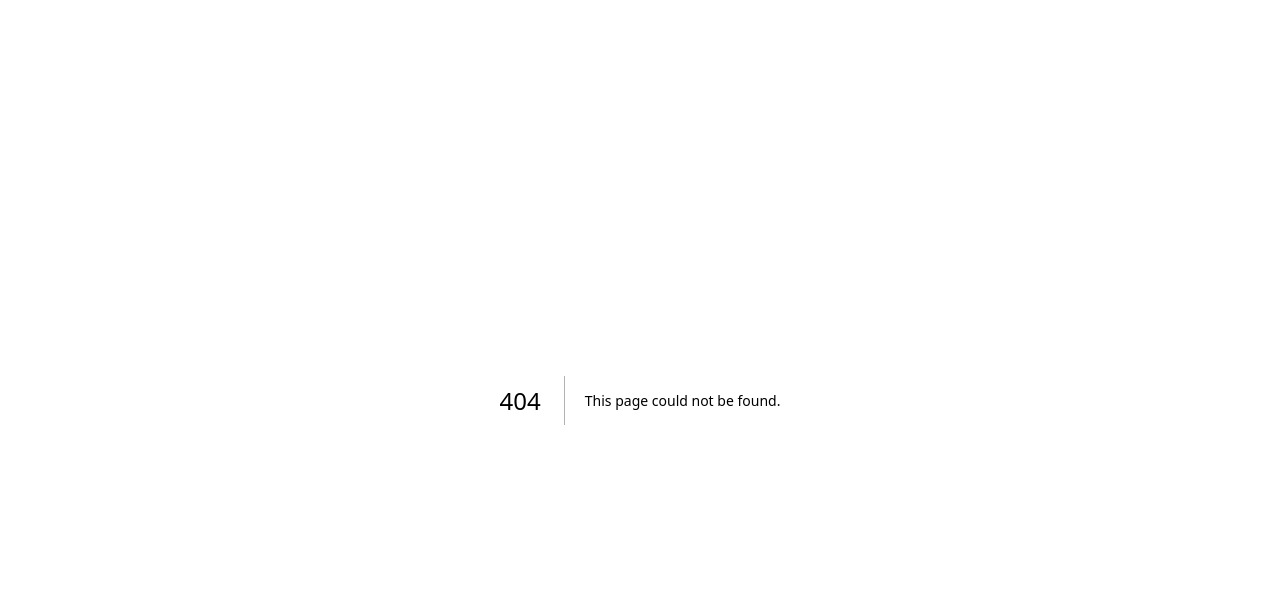
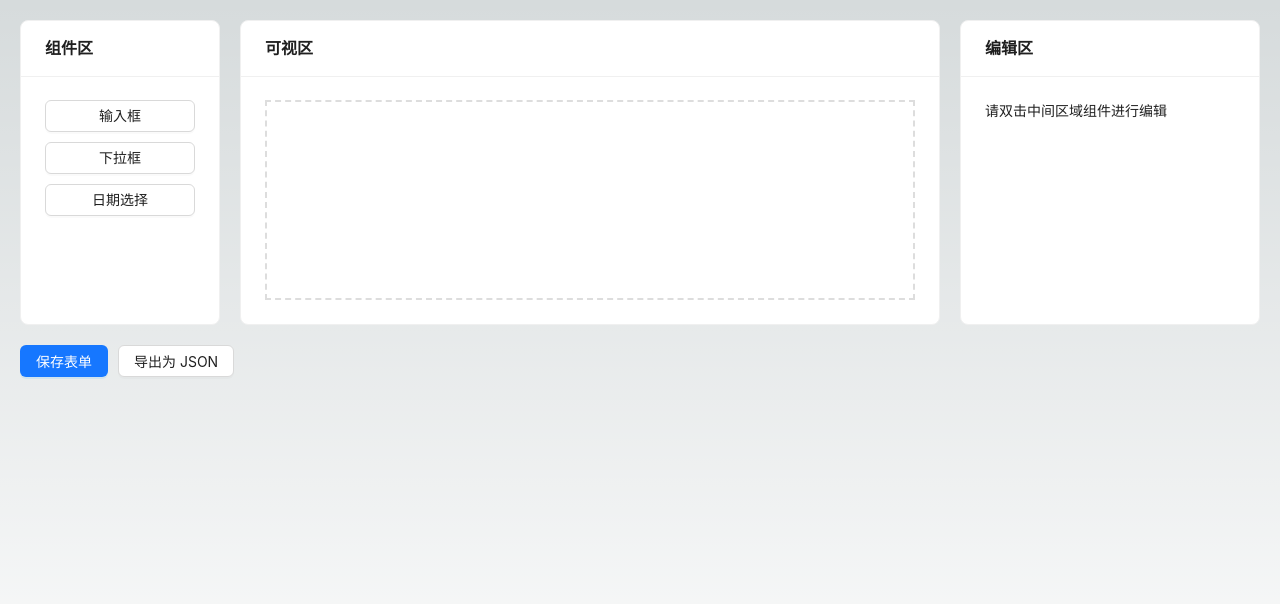
Before and after one commit to 345632828/nextjs-blog, a Next.js app: page /admin in a window 1280 px wide. Before the commit this address had no page. Shown: the top 604 px of the page. Built offline with nearby package versions, Linux system fonts and the light colour scheme.

Commit message:
表单设置器v1

```diff
--- /dev/null
+++ b/app/admin/layout.tsx
@@ -0,0 +1,12 @@
+import React from "react";
+import AntdContainer from "@/components/antdContainer";
+
+function adminLayout({
+    children,
+  }: {
+    children: React.ReactNode
+  }){
+  return <AntdContainer>{children}</AntdContainer>
+}
+
+export default adminLayout
--- /dev/null
+++ b/app/admin/page.tsx
@@ -0,0 +1,234 @@
+'use client';
+
+import { useState } from 'react';
+import { Input, Select, DatePicker, Button, Form, Card, message } from 'antd';
+import { useDrag, useDrop, DndProvider } from 'react-dnd';
+import { HTML5Backend } from 'react-dnd-html5-backend';
+
+const componentsList = [
+  { type: 'input', label: '输入框' },
+  { type: 'select', label: '下拉框' },
+  { type: 'date', label: '日期选择' },
+];
+
+const ItemType = 'FORM_COMPONENT';
+
+// 左侧：组件项
+const ComponentItem = ({ type, label, onBeforeDrag }: any) => {
+  const [{ isDragging }, drag] = useDrag(() => ({
+    type: ItemType,
+    item: { type }, // 这里是设置拖动的项
+    collect: (monitor) => ({
+      isDragging: monitor.isDragging(),
+    }),
+  }));
+
+  return (
+    <Button
+      ref={drag}
+      block
+      style={{ marginBottom: 10, opacity: isDragging ? 0.5 : 1 }}
+      onMouseDown={() => onBeforeDrag?.()} // 确保拖动开始前进行重置
+    >
+      {label}
+    </Button>
+  );
+};
+
+// 中间：单个表单组件
+const FormComponent = ({ comp, idx, moveComponent, onDoubleClick }: any) => {
+  const [, drop] = useDrop({
+    accept: ItemType,
+    hover: (item: any) => {
+      if (item.index !== undefined && item.index !== idx) {
+        moveComponent(item.index, idx);
+        item.index = idx;
+      }
+    },
+  });
+
+  const [{ isDragging }, drag] = useDrag(() => ({
+    type: ItemType,
+    item: { type: comp.type, index: idx }, // 绑定组件的索引
+    collect: (monitor) => ({
+      isDragging: monitor.isDragging(),
+    }),
+  }));
+
+  const renderComponent = (comp: any) => {
+    switch (comp.type) {
+      case 'input':
+        return <Input placeholder={comp.placeholder} />;
+      case 'select':
+        return (
+          <Select placeholder={comp.placeholder}>
+            <Select.Option value="1">选项1</Select.Option>
+            <Select.Option value="2">选项2</Select.Option>
+          </Select>
+        );
+      case 'date':
+        return <DatePicker />;
+      default:
+        return null;
+    }
+  };
+
+  return (
+    <div
+      ref={(node) => drag(drop(node))}
+      style={{ opacity: isDragging ? 0.5 : 1 }}
+      onDoubleClick={() => onDoubleClick(idx)}
+    >
+      <Form.Item label={comp.label}>{renderComponent(comp)}</Form.Item>
+    </div>
+  );
+};
+
+// 中间：可视区容器，支持拖入新组件
+const DropZone = ({ children, onAdd }: any) => {
+  const [{ isOver }, drop] = useDrop({
+    accept: ItemType,
+    drop: (item: any, monitor) => {
+      if (!monitor.didDrop()) {
+        if (item.index === undefined) {
+          onAdd(item.type);
+        }
+      }
+      // 重置拖拽项状态，保证每次可以继续拖动
+      item.index = undefined;
+    },
+    collect: (monitor) => ({
+      isOver: monitor.isOver({ shallow: true }),
+    }),
+  });
+
+  return (
+    <div
+      ref={drop}
+      style={{
+        minHeight: 200,
+        padding: 10,
+        border: '2px dashed #ddd',
+        backgroundColor: isOver ? '#e6f7ff' : 'transparent',
+        transition: 'background-color 0.2s ease',
+      }}
+    >
+      {children}
+    </div>
+  );
+};
+
+// 主页面
+export default function Index() {
+  const [formComponents, setFormComponents] = useState<any[]>([]);
+  const [selectedIndex, setSelectedIndex] = useState<number | null>(null);
+  const [dragKey, setDragKey] = useState(0); // 👈 用于强制更新组件区状态
+
+  // 添加新组件
+  const addComponent = (type: string) => {
+    const newComponent = {
+      type,
+      label: '未命名',
+      placeholder: '',
+    };
+    setFormComponents([...formComponents, newComponent]);
+  };
+
+  // 移动组件
+  const moveComponent = (fromIndex: number, toIndex: number) => {
+    const updated = [...formComponents];
+    const [moved] = updated.splice(fromIndex, 1);
+    updated.splice(toIndex, 0, moved);
+    setFormComponents(updated);
+  };
+
+  // 更新选中的组件属性
+  const updateSelected = (field: string, value: string) => {
+    if (selectedIndex === null) return;
+    const updated = [...formComponents];
+    updated[selectedIndex][field] = value;
+    setFormComponents(updated);
+  };
+
+  // 保存表单数据
+  const saveForm = () => {
+    message.success('表单已保存');
+    console.log('保存表单数据：', JSON.stringify(formComponents, null, 2));
+  };
+
+  // 导出表单数据为 JSON
+  const exportForm = () => {
+    const json = JSON.stringify(formComponents, null, 2);
+    const blob = new Blob([json], { type: 'application/json' });
+    const link = document.createElement('a');
+    link.href = URL.createObjectURL(blob);
+    link.download = 'form-config.json';
+    link.click();
+  };
+
+  return (
+    <DndProvider backend={HTML5Backend}>
+      <div style={{ display: 'flex', padding: 20, gap: 20 }}>
+        {/* 左侧组件区 */}
+        <Card title="组件区" style={{ width: 200 }}>
+          {componentsList.map((item, index) => (
+            <ComponentItem
+              key={`${item.type}-${dragKey}-${index}`} // 👈 确保唯一 key 强制更新
+              type={item.type}
+              label={item.label}
+              onBeforeDrag={() => {
+                // 重置 dragKey，强制刷新组件，重置拖拽状态
+                setDragKey((prev) => prev + 1);
+              }}
+            />
+          ))}
+        </Card>
+
+        {/* 中间可视区 */}
+        <Card title="可视区" style={{ flex: 1 }}>
+          <DropZone onAdd={addComponent}>
+            <Form layout="vertical">
+              {formComponents.map((comp, idx) => (
+                <FormComponent
+                  key={idx}
+                  comp={comp}
+                  idx={idx}
+                  moveComponent={moveComponent}
+                  onDoubleClick={setSelectedIndex}
+                />
+              ))}
+            </Form>
+          </DropZone>
+        </Card>
+
+        {/* 右侧编辑区 */}
+        <Card title="编辑区" style={{ width: 300 }}>
+          {selectedIndex !== null ? (
+            <>
+              <Input
+                placeholder="标签名"
+                style={{ marginBottom: 10 }}
+                value={formComponents[selectedIndex].label}
+                onChange={(e) => updateSelected('label', e.target.value)}
+              />
+              <Input
+                placeholder="占位提示"
+                value={formComponents[selectedIndex].placeholder}
+                onChange={(e) => updateSelected('placeholder', e.target.value)}
+              />
+            </>
+          ) : (
+            <p>请双击中间区域组件进行编辑</p>
+          )}
+        </Card>
+      </div>
+
+      <div style={{ paddingLeft: 20 }}>
+        <Button type="primary" onClick={saveForm} style={{ marginRight: 10 }}>
+          保存表单
+        </Button>
+        <Button onClick={exportForm}>导出为 JSON</Button>
+      </div>
+    </DndProvider>
+  );
+}
--- /dev/null
+++ b/components/antdContainer.tsx
@@ -0,0 +1,11 @@
+"use client"
+
+import { ConfigProvider} from 'antd'
+import zhCN from 'antd/locale/zh_CN'
+import 'antd/dist/reset.css'
+
+function AntdContainer({children}:any){
+    return(<ConfigProvider locale={zhCN}>{children}</ConfigProvider>)
+}
+
+export default AntdContainer;
--- a/package.json
+++ b/package.json
@@ -12,8 +12,11 @@
     "@prisma/client": "^5.4.2",
     "@vercel/edge-config": "^0.4.1",
     "@vercel/postgres": "^0.5.1",
+    "antd": "^5.24.9",
     "next": "13.5.4",
     "react": "^18",
+    "react-dnd": "^16.0.1",
+    "react-dnd-html5-backend": "^16.0.1",
     "react-dom": "^18"
   },
   "devDependencies": {
```
Also changed, not shown: 1 other file (tests, documents, lock files or other folders).
